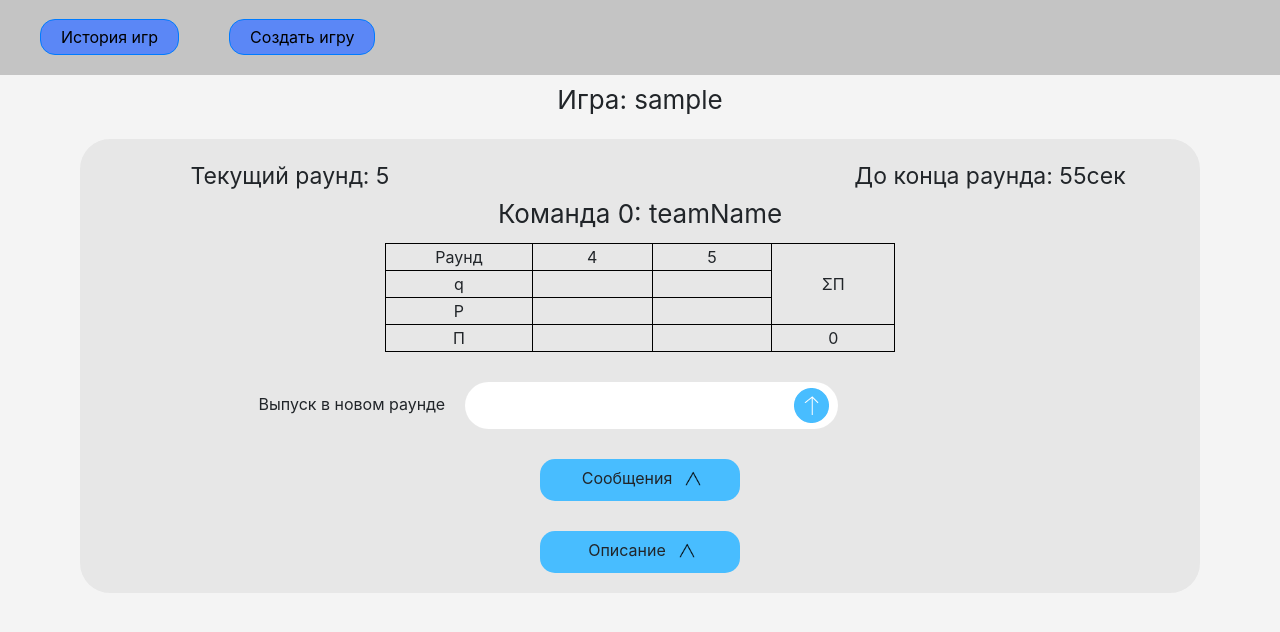
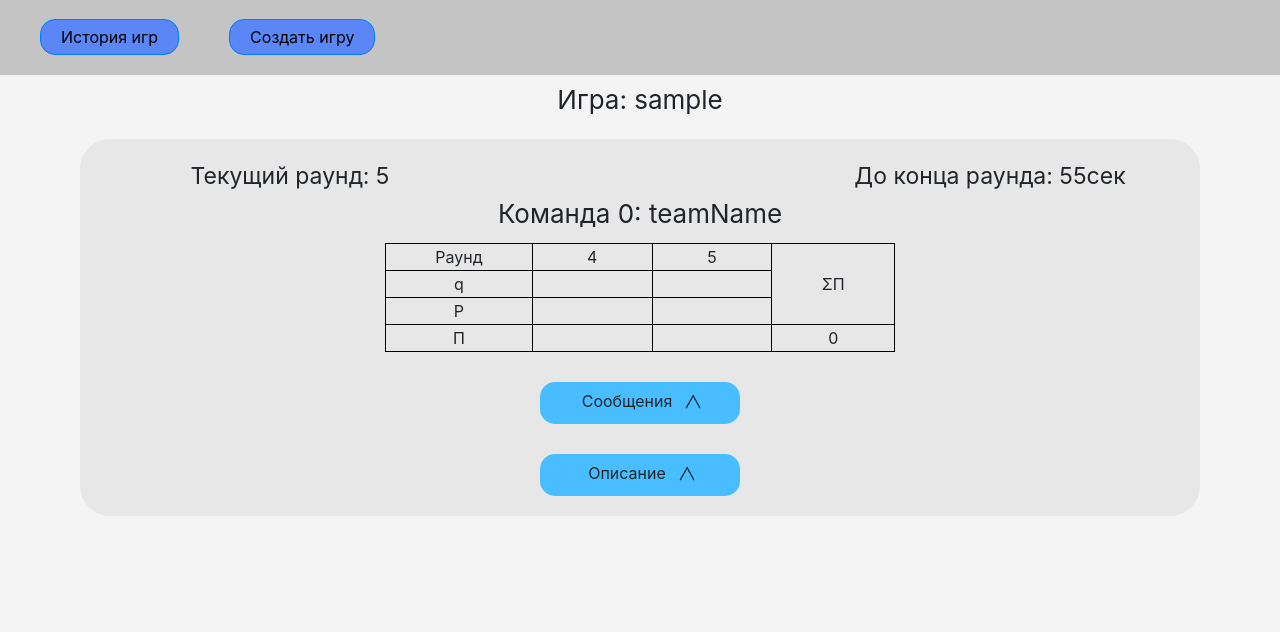
Before and after one commit to nekoguys/game-competition, a React app in the folder frontend/frontend/: page /competitions/process_captain/1 in a window 1280 px wide. Built offline with nearby package versions, Linux system fonts and the light colour scheme; no server answers.

Commit message:
Added if for not-captain students(they have no submit button)

```diff
--- a/frontend/frontend/src/components/competition-process/competition-process-student/description/description.css
+++ b/frontend/frontend/src/components/competition-process/competition-process-student/description/description.css
@@ -16,6 +16,7 @@
     background-color: #CACACA;
     border-radius: 20px;
     word-break: break-all;
+    text-align: center;
     width: 70%;
     margin: 0 auto;
     padding: 10px;
--- a/frontend/frontend/src/components/competition-process/competition-process-student/root/root.js
+++ b/frontend/frontend/src/components/competition-process/competition-process-student/root/root.js
@@ -31,7 +31,8 @@ class CompetitionProcessStudentRoot extends React.Component {
             messages: [],
             description: "",
             shouldShowResultTable: false,
-            unreadMessages: 0
+            unreadMessages: 0,
+            isCaptain: false
         }
     }
 
@@ -124,7 +125,8 @@ class CompetitionProcessStudentRoot extends React.Component {
                             roundsCount: jsonBody.roundsCount,
                             description: jsonBody.description,
                             competitionName: jsonBody.name,
-                            shouldShowResultTable: jsonBody.shouldShowResultTable
+                            shouldShowResultTable: jsonBody.shouldShowResultTable,
+                            isCaptain: jsonBody.isCaptain
                         }
                     })
                 }
@@ -242,6 +244,16 @@ class CompetitionProcessStudentRoot extends React.Component {
             );
         }
 
+        let sendAnswer;
+
+        if (this.state.isCaptain) {
+            sendAnswer = (
+                <div style={{paddingTop: "30px"}}>
+                    <SendAnswer onSubmit={this.submitAnswer}/>
+                </div>
+            );
+        }
+
         return (
             <div>
                 <div>
@@ -272,9 +284,7 @@ class CompetitionProcessStudentRoot extends React.Component {
                         <div style={{paddingTop: "10px", width: "100%"}}>
                             {table}
                         </div>
-                        <div style={{paddingTop: "30px"}}>
-                            <SendAnswer onSubmit={this.submitAnswer}/>
-                        </div>
+                        {sendAnswer}
                         <div style={{paddingTop: "30px"}}>
                             <MessagesContainer messages={this.state.messages} unreadMessages={this.state.unreadMessages}
                                 onReadMessagesCallback={() => {
--- a/frontend/frontend/src/components/join-competition/join-competition-player-form/join-competition-player-form.js
+++ b/frontend/frontend/src/components/join-competition/join-competition-player-form/join-competition-player-form.js
@@ -52,7 +52,7 @@ export class TextInputWithSubmitButton extends React.Component {
         }
 
         return (
-            <div className={"row"} style={{overflow: "hidden", ...containerStyle}}>
+            <div className={"row"} style={{overflow: "hidden", flexWrap: "nowrap", ...containerStyle}}>
                 <input placeholder={placeholder} type={type} style={{width: "100%", ...inputStyle}}
                        onChange={event => this.onTextChanged(event.target.value)} ref={el => this.input = el}
                        {...addProps}
```
